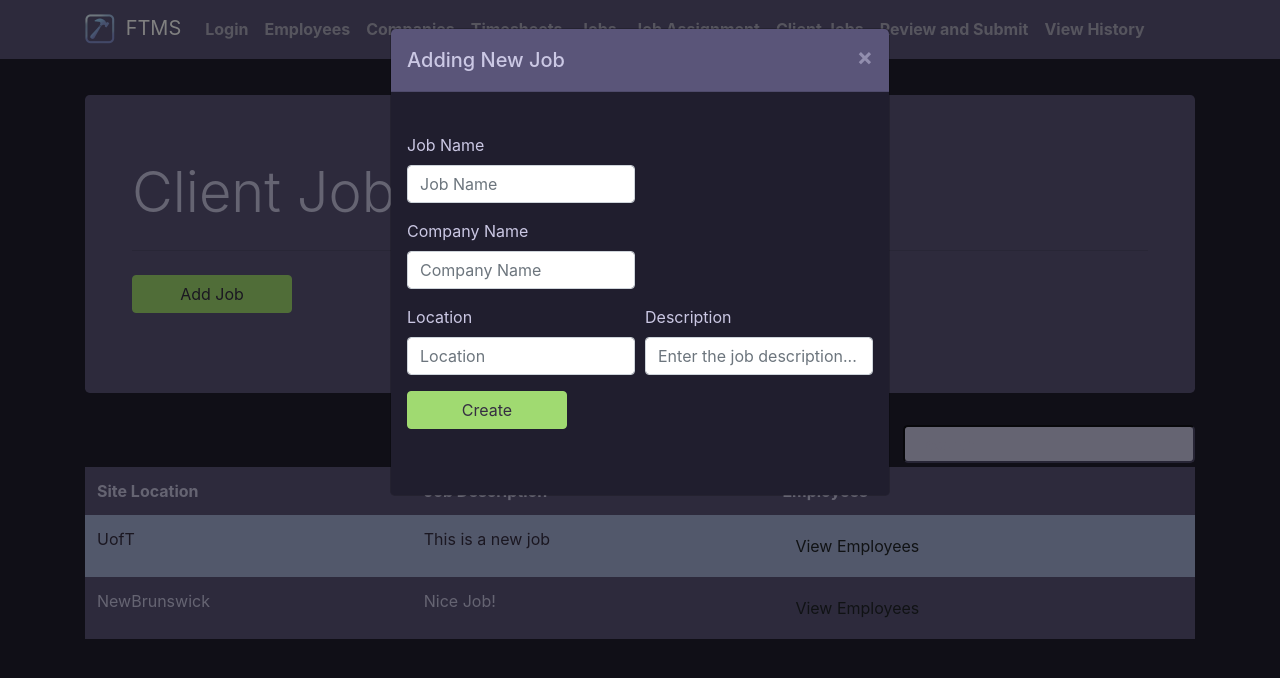
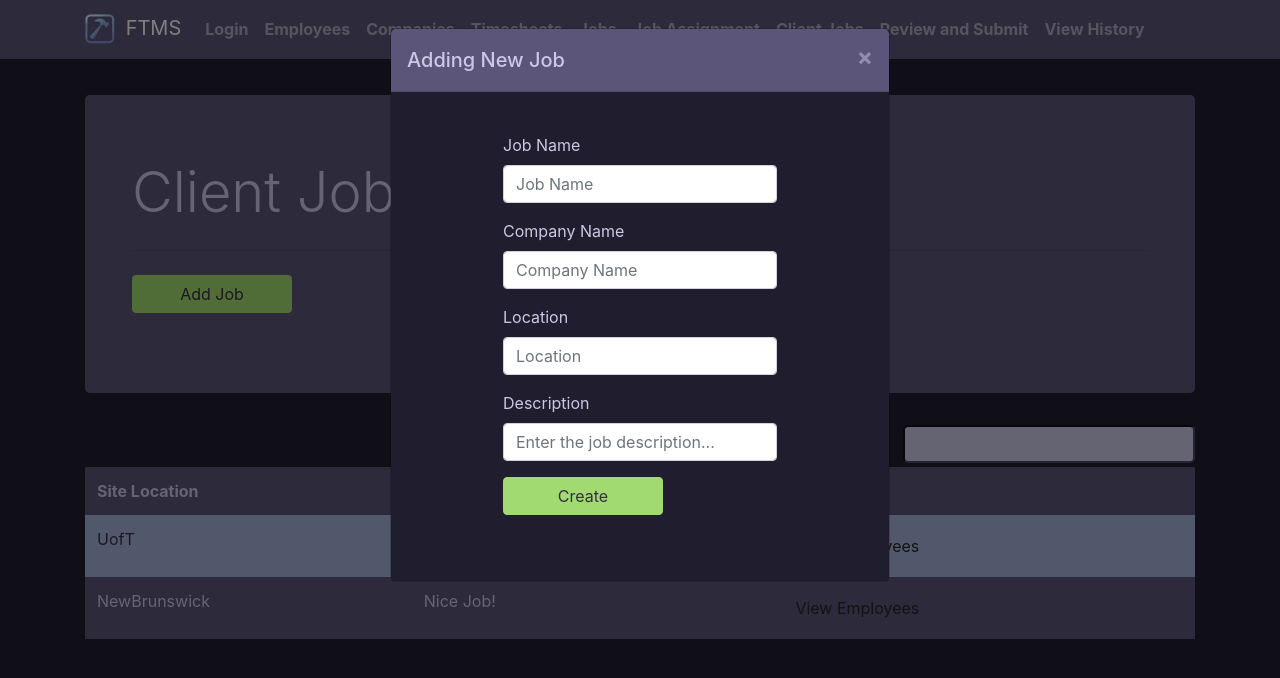
Before and after one commit to CSC207-TLI-TBTEENS/ftms-tbteens-frontend, a React (Create React App) app: page /clientJobs in a window 1280 px wide. Both pictures are taken after a click on the button "Add Job". Shown: the top 678 px of the page. Built offline with nearby package versions, Linux system fonts and the light colour scheme.

Commit message:
Improved the pop up form alignment

```diff
--- a/src/ClientJobs/ClientJobForm.js
+++ b/src/ClientJobs/ClientJobForm.js
@@ -38,7 +38,7 @@ class ClientJobForm extends Component {
                         <form onSubmit={this.handleSubmit}>
 
                             <div className="form-row">
-                                <div className="form-group col-md-6">
+                                <div className="form-group col-md-18">
                                     <label htmlFor="job">Job Name</label>
                                     <input
                                         type="text"
@@ -53,7 +53,7 @@ class ClientJobForm extends Component {
                             </div>
 
                             <div className="form-row">
-                                <div className="form-group col-md-6">
+                                <div className="form-group col-md-18">
                                     <label htmlFor="company">Company Name</label>
                                     <input
                                         type="text"
@@ -68,7 +68,7 @@ class ClientJobForm extends Component {
                             </div>
 
                             <div className="form-row">
-                                <div className="form-group col-md-6">
+                                <div className="form-group col-md-18">
                                     <label htmlFor="location"> Location</label>
                                     <input
                                         type="text"
@@ -80,8 +80,10 @@ class ClientJobForm extends Component {
                                         autoComplete="off"
                                         onChange={this.handleChange}/>
                                 </div>
+                            </div>
 
-                                <div className="form-group col-md-6">
+                            <div className="form-row">
+                                <div className="form-group col-md-18">
                                     <label htmlFor="description"> Description </label>
                                     <input
                                         type="text"
```
